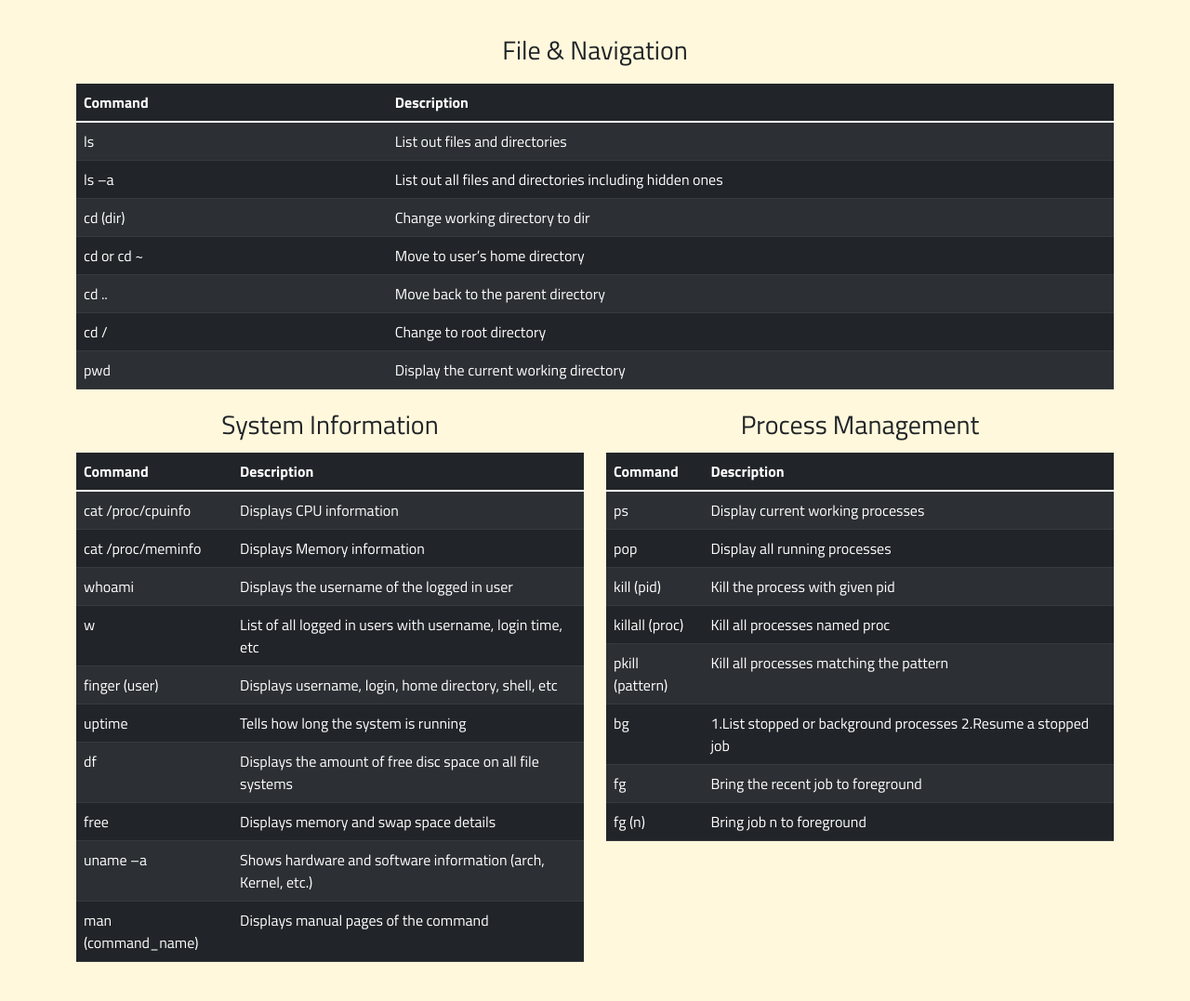
After one commit to Sanjay0110/MonitoringTool-Unix, a Django app: page /RunCommand/ in a window 1280 px wide. The commit adds this page. Shown: the whole page at 93% size. Run offline with Django 4.2, Linux system fonts and the light colour scheme; a user stored in the database is signed in; data comes from the database, SQL or seed files in the repository; both versions use the stored data as it was after the commit; parts of the project's set-up code (start-up, migrations or seed data) failed here and were passed over.

Commit message:
90% completion

```diff
--- a/Unix/forms.py
+++ b/Unix/forms.py
@@ -2,7 +2,7 @@ from django.contrib.auth.models import User
 from django.contrib.auth.forms import UserCreationForm
 from django import forms
 
-from Unix.models import sshData
+from .models import sshData
 
 class createUser(UserCreationForm):
     first_name = forms.CharField(max_length=30)
@@ -11,10 +11,10 @@ class createUser(UserCreationForm):
 
     class Meta:
         model = User
-        fields = ('first_name', 'last_name', 'email', 'username', 'password1', 'password2')
+        fields = ['first_name', 'last_name', 'username', 'email', 'password1', 'password2']
 
 class serverConfig(forms.ModelForm):
 
     class Meta:
         model = sshData
-        fields = ('hostname', "passwd", "IPAddr")
+        fields = ['hostname', 'passwd', 'IPAddr']
--- a/Unix/sshConnect.py
+++ b/Unix/sshConnect.py
@@ -14,8 +14,8 @@ def connect(command, user):
         ssh.connect(ip, username= username, password= password)
         cmd = command
         stdin,stdout,stderr = ssh.exec_command(cmd)
-        values = stdout.readlines()
+        output = stdout.readlines()
         ssh.close()
-        return values
+        return output
     except(BadHostKeyException, AuthenticationException, SSHException) as exc:
         return exc
--- /dev/null
+++ b/Unix/templates/runcommand.html
@@ -0,0 +1,182 @@
+{% load static %}
+
+<!DOCTYPE html>
+<html lang="en">
+<head>
+    <meta charset="UTF-8">
+    <meta http-equiv="X-UA-Compatible" content="IE=edge">
+    <meta name="viewport" content="width=device-width, initial-scale=1.0">
+    <title>Unix Monitoring Dashboard</title>
+
+    <link href="https://cdn.jsdelivr.net/npm/bootstrap@5.1.3/dist/css/bootstrap.min.css" rel="stylesheet" integrity="sha384-1BmE4kWBq78iYhFldvKuhfTAU6auU8tT94WrHftjDbrCEXSU1oBoqyl2QvZ6jIW3" crossorigin="anonymous">
+
+    <link rel="preconnect" href="https://fonts.googleapis.com">
+    <link rel="preconnect" href="https://fonts.gstatic.com" crossorigin>
+    <link href="https://fonts.googleapis.com/css2?family=Titillium+Web:wght@400;600;700&display=swap" rel="stylesheet">
+
+    <link rel="stylesheet" href="{% static 'style.css' %}">
+
+</head>
+<body>
+    <div class="container">
+
+        <!-- First row for the tables -->
+        <div class="row">
+            <div class="col">
+                <h3>File & Navigation</h3>
+                <table class="table table-striped table-dark">
+                    <thead>
+                      <tr>
+                        <th scope="col" style="width: 30%">Command</th>
+                        <th scope="col">Description</th>
+                      </tr>
+                    </thead>
+                    <tbody>
+                        <tr>
+                            <td>ls</td>
+                            <td>List out files and directories</td>
+                        </tr>
+                        <tr>
+                            <td>ls –a</td>
+                            <td>List out all files and directories including hidden ones</td>
+                        </tr>
+                        <tr>
+                            <td>cd (dir)</td>
+                            <td>Change working directory to dir</td>
+                        </tr>
+                        <tr>
+                            <td>cd or cd ~</td>
+                            <td>Move to user’s home directory</td>
+                        </tr>
+                        <tr>
+                            <td>cd ..</td>
+                            <td>Move back to the parent directory</td>
+                        </tr>
+                        <tr>
+                            <td>cd /</td>
+                            <td>Change to root directory</td>
+                        </tr>
+                        <tr>
+                            <td>pwd</td>
+                            <td>Display the current working directory</td>
+                        </tr>
+                    </tbody>
+                </table>
+            </div>
+        </div>
+
+        <!-- Second row for the two tables -->
+
+        <div class="row">
+            <div class="col">
+            <h3>System Information</h3>
+            <table class="table table-striped table-dark">
+                <thead>
+                  <tr>
+                    <th scope="col">Command</th>
+                    <th scope="col">Description</th>
+                  </tr>
+                </thead>
+                <tbody>
+                    <tr>
+                        <td>cat /proc/cpuinfo</td>
+                        <td>Displays CPU information</td>
+                    </tr>
+                    <tr>
+                        <td>cat /proc/meminfo</td>
+                        <td>Displays Memory information</td>
+                    </tr>
+                    <tr>
+                        <td>whoami</td>
+                        <td>Displays the username of the logged in user</td>
+                    </tr>
+                    <tr>
+                        <td>w</td>
+                        <td>List of all logged in users with username, login time, etc</td>
+                    </tr>
+                    <tr>
+                        <td>finger (user)</td>
+                        <td>Displays username, login, home directory, shell, etc</td>
+                    </tr>
+                    <tr>
+                        <td>uptime</td>
+                        <td>Tells how long the system is running</td>
+                    </tr>
+                    <tr>
+                        <td>df</td>
+                        <td>Displays the amount of free disc space on all file systems</td>
+                    </tr>
+                    <tr>
+                        <td>free</td>
+                        <td>Displays memory and swap space details</td>
+                    </tr>
+                    <tr>
+                        <td>uname –a</td>
+                        <td>Shows hardware and software information (arch, Kernel, etc.)</td>
+                    </tr>
+                    <tr>
+                        <td>man (command_name)</td>
+                        <td>Displays manual pages of the command</td>
+                    </tr>
+                </tbody>
+            </table>
+            </div>
+
+            <div class="col">
+                <h3>Process Management</h3>
+                <table class="table table-striped table-dark">
+                    <thead>
+                      <tr>
+                        <th scope="col">Command</th>
+                        <th scope="col">Description</th>
+                      </tr>
+                    </thead>
+                    <tbody>
+                        <tr>
+                            <td>ps</td>
+                            <td>Display current working processes</td>
+                        </tr>
+                        <tr>
+                            <td>pop</td>
+                            <td>Display all running processes</td>
+                        </tr>
+                        <tr>
+                            <td>kill (pid)</td>
+                            <td>Kill the process with given pid</td>
+                        </tr>
+                        <tr>
+                            <td>killall (proc)</td>
+                            <td>Kill all processes named proc</td>
+                        </tr>
+                        <tr>
+                            <td>pkill (pattern)</td>
+                            <td>Kill all processes matching the pattern</td>
+                        </tr>
+                        <tr>
+                            <td>bg</td>
+                            <td>
+                                1.List stopped or background processes
+                                2.Resume a stopped job
+                            </td>
+                        </tr>
+                        <tr>
+                            <td>fg</td>
+                            <td>Bring the recent job to foreground</td>
+                        </tr>
+                        <tr>
+                            <td>fg (n)</td>
+                            <td>Bring job n to foreground</td>
+                        </tr>
+                    </tbody>
+                </table>
+            </div>
+
+        </div>
+    </div>
+
+
+    <script src="https://cdn.jsdelivr.net/npm/bootstrap@5.1.3/dist/js/bootstrap.bundle.min.js" integrity="sha384-ka7Sk0Gln4gmtz2MlQnikT1wXgYsOg+OMhuP+IlRH9sENBO0LRn5q+8nbTov4+1p" crossorigin="anonymous"></script>
+
+    <script src="{% static 'style.css' %}"></script>
+</body>
+</html>
--- a/Unix/urls.py
+++ b/Unix/urls.py
@@ -5,11 +5,12 @@ urlpatterns = [
     path('', views.loginPage, name='login'),
     path('signup/', views.signupPage, name='signup'),
     path('ServerDetails/', views.serverData, name='serverData'),
+    path('logout/', views.logoutPage, name='logout'),
     path('index/', views.index, name='index'),
     path('Backup/', views.backup, name='backupArchive'),
     path('Processes/', views.process, name='processes'),
     path('Users/', views.users, name='manageUser'),
-    path('Output/', views.cmdOutput, name='cmdOutput'),
     path('DiskSpace/', views.diskSpace, name='diskSpace'),
     path('GraphicaAnalysis', views.graphicalAnalysis, name='graphicalAnalysis'),
+    path('RunCommand/', views.runCommand, name='runCommand')
 ]
--- a/Unix/views.py
+++ b/Unix/views.py
@@ -1,9 +1,12 @@
 from asyncio.windows_events import NULL
 from calendar import day_abbr
+import cmd
+from http.client import HTTP_PORT
 from json import load
 from optparse import Values
 from platform import machine
 import re
+from turtle import update
 from django.http import HttpResponse
 from django.shortcuts import redirect, render
 
@@ -11,8 +14,10 @@ from django.shortcuts import redirect, render
 from django.contrib.auth import authenticate, login, logout
 from django.contrib.auth.forms import UserCreationForm
 from django.contrib import messages
+from django.contrib.auth.models import User
 
 #Library to run commands on a machine
+import os
 from subprocess import check_output
 import paramiko
 from paramiko import BadHostKeyException
@@ -29,10 +34,9 @@ import json as simplejson
 def loginPage(request):
     if request.user.is_authenticated:
         return redirect('index')
-
     elif request.method=='POST':
-        username = request.POST.get('hostname')
-        password = request.POST.get('passwd')
+        username = request.POST.get('username')
+        password = request.POST.get('password')
         user = authenticate(username=username, password=password)
 
         if user is not None:
@@ -48,14 +52,11 @@ def signupPage(request):
     if request.method=='POST':
         form = createUser(request.POST)
         if form.is_valid():
-            user = form.save()
-            username = form.cleaned_data('username')
-            password = form.cleaned_data('password1')
-            auth = authenticate(username=username, password=password)
-            login(request, auth)
-            return redirect('index')
+            form.save()
+            return redirect('login')
         else:
-            messages.error(request, "There was a problem creating account.")
+            errors = form.errors
+            messages.error(request, errors)
             return redirect('signup')
     else:
         form = createUser()
@@ -65,18 +66,36 @@ def signupPage(request):
 def serverData(request):
     if request.user.is_authenticated:
         if request.method=='POST':
-            """ user = request.user
-            data = request.POST
-            if data:
-                hostname = data.getCleanedData("")
-                ip = data.getCleanedData("")
-                password = data.getCleanedData("") """
+            user = request.user
+            form = serverConfig(request.POST)
+            if form.is_valid():
+                hostname = form.cleaned_data.get('hostname')
+                IPAddr = form.cleaned_data.get('IPAddr')
+                passwd = form.cleaned_data.get('passwd')
+                sshData.objects.update_or_create(user=user, defaults={'hostname':hostname, 'IPAddr': IPAddr, 'passwd':passwd})
+                return redirect('/')
+            else:
+                messages.error(request, form.errors)
+                return redirect('serverData')
         else:
             form = serverConfig()
             user = request.user
-            ssh = sshData.objects.get(user=user)
-            values = {"form": form, "hostname": simplejson.dumps(ssh.hostname), "IP": simplejson.dumps(ssh.IPAddr), "passwd" : simplejson.dumps(ssh.passwd)}
-            return render(request, "serverdata.html", values)
+            ssh = sshData.objects.filter(user=user)
+
+            if ssh:
+                ssh = sshData.objects.get(user=user)
+                values = {"form": form, "hostname": simplejson.dumps(ssh.hostname), "IP": simplejson.dumps(ssh.IPAddr), "passwd" : simplejson.dumps(ssh.passwd)}
+                return render(request, "serverdata.html", values)
+            else:
+                values = {"form": form}
+                return render(request, "serverdata.html", values)
+
+def logoutPage(request):
+    if request.user.is_authenticated:
+        logout(request)
+        return redirect('login')
+    else:
+        return HttpResponse('Please log in to continue')
 
 def index(request):
     if request.user.is_authenticated:
@@ -93,9 +112,11 @@ def index(request):
         return HttpResponse("<h1>Please log in to continue.<h1>")
 
 def backup(request):
-    logout(request)
-    return redirect('login')
-    #return render(request, "backuparchive.html", )
+    if request.user.is_authenticated:
+        return render(request, "backuparchive.html", )
+    else:
+        return HttpResponse("Please Log in to continue")
+
 
 def process(request):
     if request.user.is_authenticated:
@@ -294,5 +315,15 @@ def graphicalAnalysis(request):
     else:
         return HttpResponse("<h1>Please log in to continue.<h1>")
 
-def cmdOutput(request):
-    return render(request, 'cmdoutput.html', )
+def runCommand(request):
+    if request.user.is_authenticated:
+        user = request.user
+        ssh_login = sshData.objects.get(user=user)
+        hostname = ssh_login.hostname
+        passwd = ssh_login.passwd
+        ip = ssh_login.IPAddr
+        command = "ssh " +hostname +"@" +ip
+        #os.system(('start cmd /k "{0}"').format(command))
+        return render(request, 'runcommand.html')
+    else:
+        return HttpResponse(request, "Please log in to continue.")
```
Also changed, not shown: Unix/templates/cmdoutput.html (deleted, +0 -72 lines), Unix/templates/index.html (+22 -19 lines), Unix/templates/login.html (+9 -3 lines), Unix/templates/serverdata.html (+21 -4 lines), Unix/templates/signup.html (+4 -5 lines), db.sqlite3.
